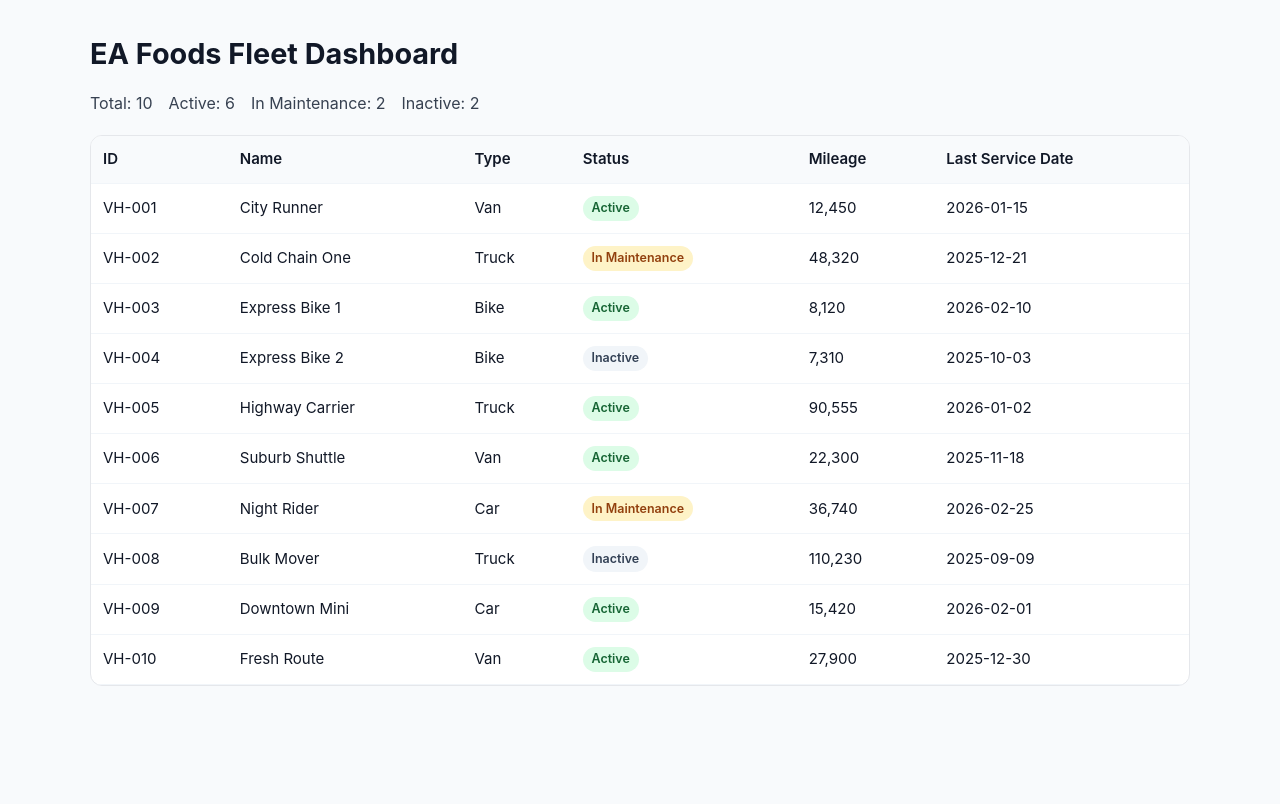
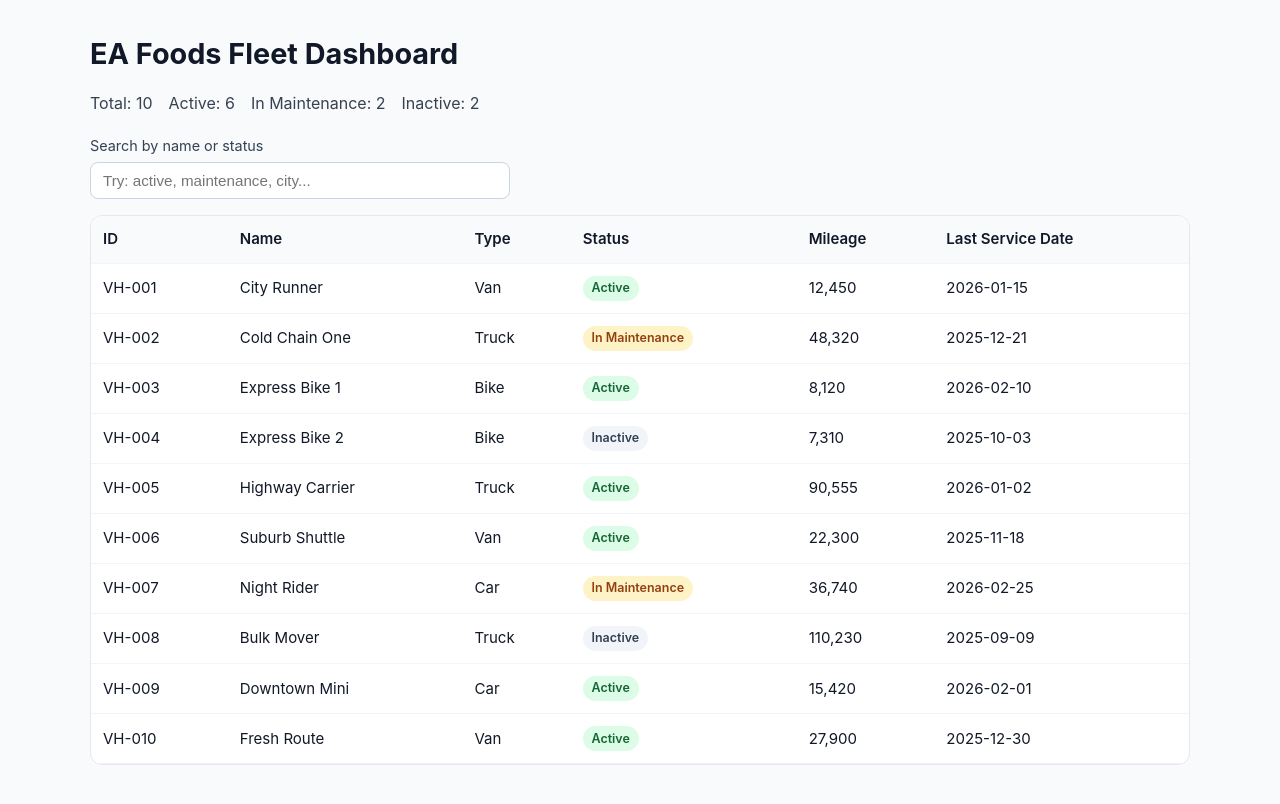
Before and after one commit to vijayeng/EA_FOODS_REACT_ASSESSMENT, a React (Vite) app: page / in a window 1280 px wide. Shown: the top 804 px of the page. Built offline with nearby package versions, Linux system fonts and the light colour scheme.

Commit message:
feat(search): add debounced vehicle search and empty state handling

```diff
--- a/src/App.css
+++ b/src/App.css
@@ -26,6 +26,26 @@
   border-radius: 12px;
   overflow: auto;
   background: #fff;
+}
+
+.filters-row {
+  margin-bottom: 1rem;
+}
+
+.search-label {
+  display: block;
+  margin-bottom: 0.35rem;
+  font-size: 0.9rem;
+  color: #334155;
+}
+
+.search-input {
+  width: 100%;
+  max-width: 420px;
+  border: 1px solid #cbd5e1;
+  border-radius: 8px;
+  padding: 0.55rem 0.75rem;
+  font-size: 0.95rem;
 }
 
 .vehicle-table {
@@ -69,3 +89,9 @@
   background: #fef3c7;
   color: #92400e;
 }
+
+.empty-state {
+  text-align: center !important;
+  color: #64748b;
+  padding: 1.25rem !important;
+}
--- a/src/App.tsx
+++ b/src/App.tsx
@@ -1,10 +1,27 @@
+import { useMemo, useState } from 'react'
 import './App.css'
 import { useAppSelector } from './app/hooks'
 import { selectVehicleStats, selectVehicles } from './features/vehicles/selectors'
+import { useDebounce } from './hooks/useDebounce'
 
 function App() {
   const vehicles = useAppSelector(selectVehicles)
   const stats = useAppSelector(selectVehicleStats)
+  const [searchTerm, setSearchTerm] = useState('')
+  const debouncedSearchTerm = useDebounce(searchTerm, 400)
+
+  const filteredVehicles = useMemo(() => {
+    const normalizedTerm = debouncedSearchTerm.trim().toLowerCase()
+    if (!normalizedTerm) {
+      return vehicles
+    }
+
+    return vehicles.filter((vehicle) => {
+      const name = vehicle.name.toLowerCase()
+      const status = vehicle.status.toLowerCase()
+      return name.includes(normalizedTerm) || status.includes(normalizedTerm)
+    })
+  }, [vehicles, debouncedSearchTerm])
 
   return (
     <main className="app-shell">
@@ -17,6 +34,20 @@ function App() {
           <span>Inactive: {stats.inactive}</span>
         </div>
       </header>
+
+      <section className="filters-row">
+        <label htmlFor="vehicle-search" className="search-label">
+          Search by name or status
+        </label>
+        <input
+          id="vehicle-search"
+          type="search"
+          value={searchTerm}
+          onChange={(event) => setSearchTerm(event.target.value)}
+          placeholder="Try: active, maintenance, city..."
+          className="search-input"
+        />
+      </section>
 
       <section className="table-card">
         <table className="vehicle-table">
@@ -31,7 +62,14 @@ function App() {
             </tr>
           </thead>
           <tbody>
-            {vehicles.map((vehicle) => (
+            {filteredVehicles.length === 0 ? (
+              <tr>
+                <td colSpan={6} className="empty-state">
+                  No vehicles found for "{debouncedSearchTerm}".
+                </td>
+              </tr>
+            ) : (
+              filteredVehicles.map((vehicle) => (
                 <tr key={vehicle.id}>
                   <td>{vehicle.id}</td>
                   <td>{vehicle.name}</td>
@@ -44,7 +82,8 @@ function App() {
                   <td>{vehicle.mileage.toLocaleString()}</td>
                   <td>{vehicle.lastServiceDate}</td>
                 </tr>
-            ))}
+              ))
+            )}
           </tbody>
         </table>
       </section>
--- /dev/null
+++ b/src/hooks/useDebounce.ts
@@ -0,0 +1,17 @@
+import { useEffect, useState } from 'react'
+
+export function useDebounce<T>(value: T, delayMs: number) {
+  const [debouncedValue, setDebouncedValue] = useState<T>(value)
+
+  useEffect(() => {
+    const timeoutId = window.setTimeout(() => {
+      setDebouncedValue(value)
+    }, delayMs)
+
+    return () => {
+      window.clearTimeout(timeoutId)
+    }
+  }, [value, delayMs])
+
+  return debouncedValue
+}
```
Lines whose indentation alone changed are shown as unchanged.
